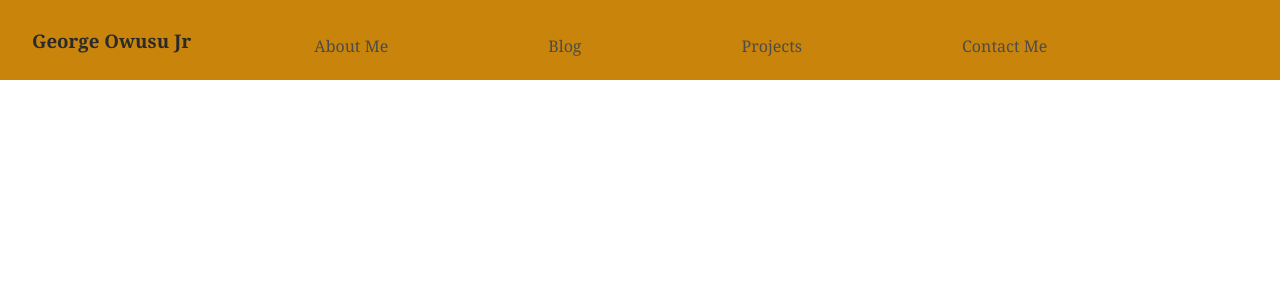
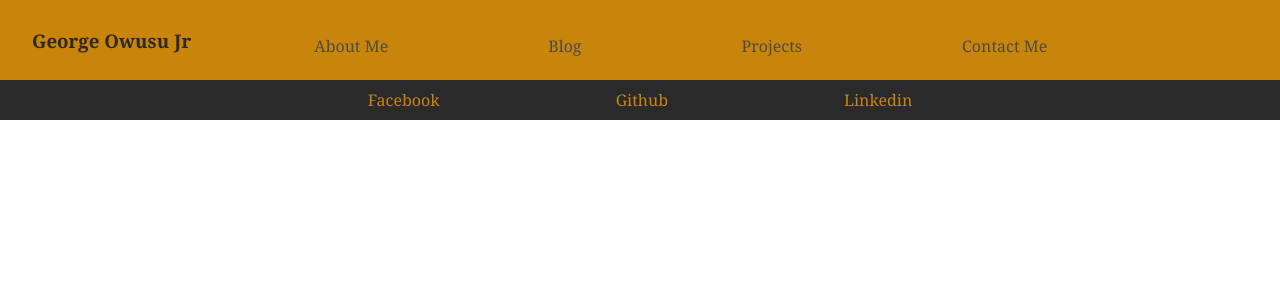
Before and after one commit to gkojunior/personal-portfolio, a React (Create React App) app: page / in a window 1280 px wide. Shown: the top 300 px of the page. Built offline with nearby package versions, Linux system fonts and the light colour scheme.

Commit message:
Created a footer

```diff
--- a/src/App.js
+++ b/src/App.js
@@ -1,12 +1,13 @@
 import NavBar from './Components/NavBar';
-import "./styles.css";
+import Footer from './Components/Footer';
+import './styles.css';
 
 function App() {
 	return (
 		<>
-      <NavBar />
-      {/* Create a <Main/ > */}
-      {/* Create a <Footer/ > */}
+			<NavBar />
+			{/* Create a <Main/ > */}
+			<Footer />
 		</>
 	);
 }
--- /dev/null
+++ b/src/Components/Footer.js
@@ -0,0 +1,23 @@
+import React from 'react';
+
+const Footer = () => {
+	return (
+		<footer>
+			<nav className='footer'>
+				<a href='https://www.facebook.com/george.gmoney' target='_blank'>
+					Facebook
+				</a>
+				<a href='https://github.com/gkojunior' target='_blank'>
+					Github
+				</a>
+				<a
+					href='https://www.linkedin.com/in/george-owusu-2a853411b/'
+					target='_blank'>
+					Linkedin
+				</a>
+			</nav>
+		</footer>
+	);
+};
+
+export default Footer;
--- a/src/styles.css
+++ b/src/styles.css
@@ -90,3 +90,22 @@ header .nav-btn {
 		text-decoration: none;
 	}
 }
+
+.footer {
+	margin: 0;
+	display: flex;
+}
+
+footer nav {
+	display: flex;
+	align-items: center;
+	justify-content: center;
+	gap: 1rem;
+	background-color: var(--dark);
+	color: rgb(0, 0, 0);
+	height: 5vh;
+}
+
+footer nav a {
+	color: var(--mid);
+}
```
